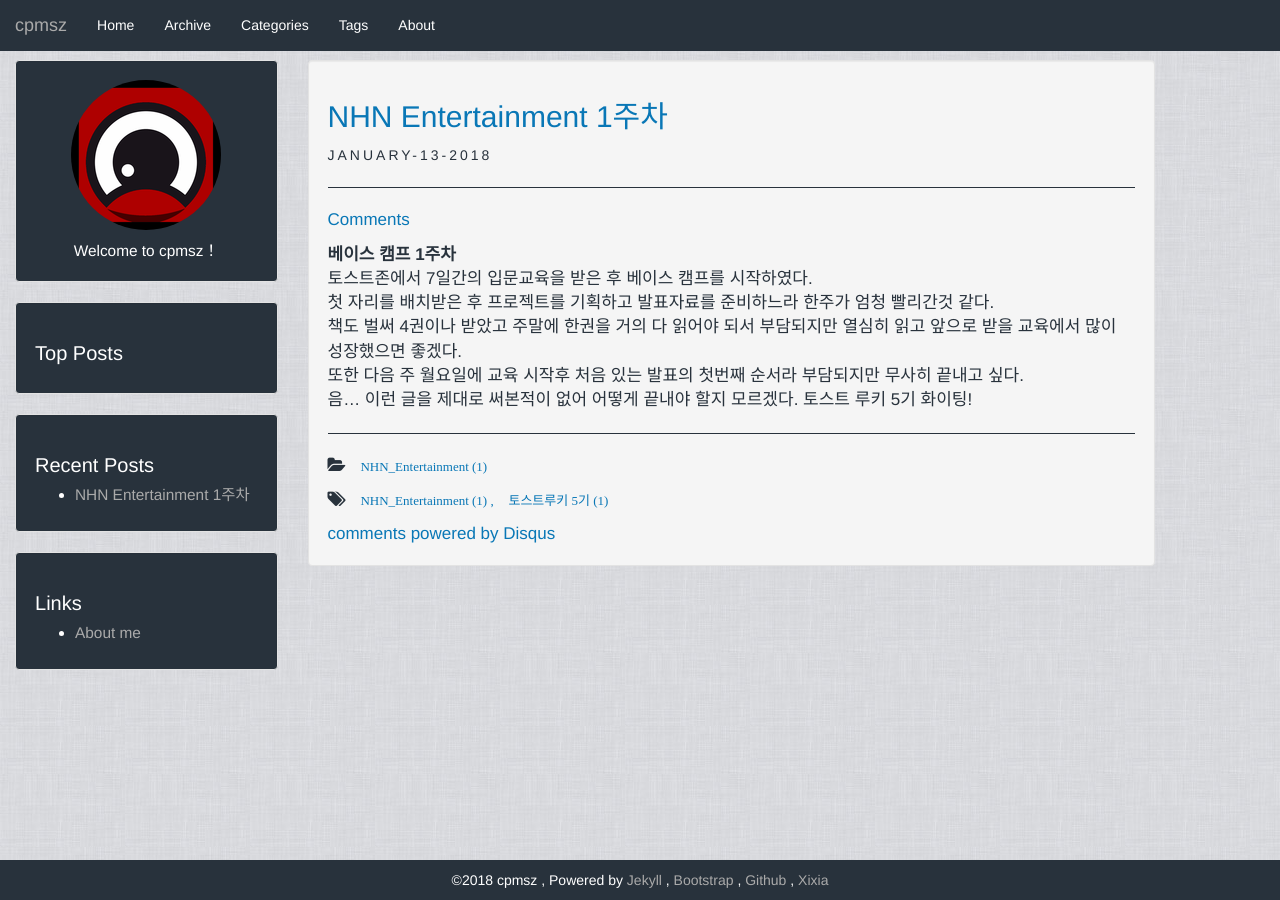
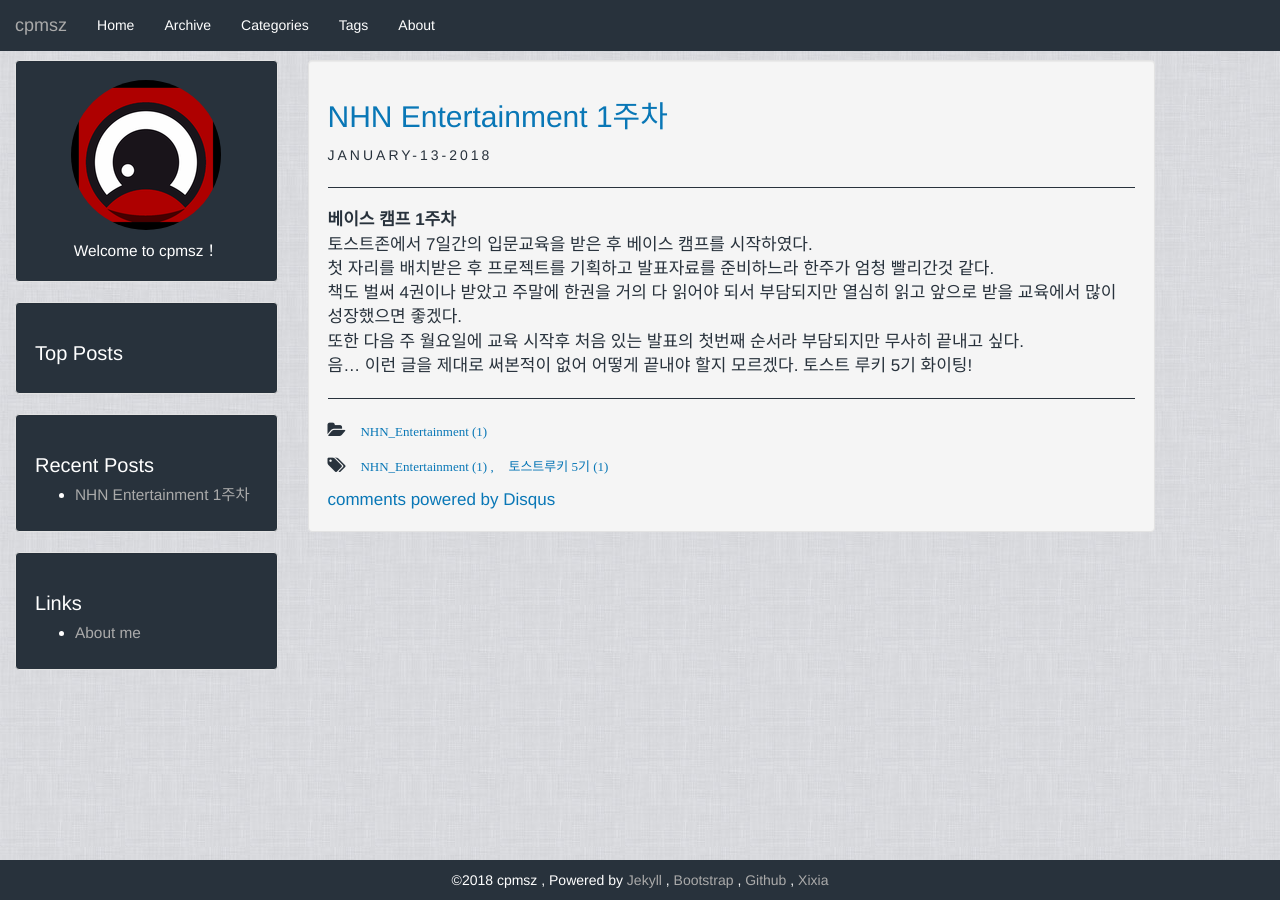
Before and after one commit to cpmsz/cpmsz.github.io, a Jekyll site: the page built from _posts/2018-01-13-NHN_Ent_입사.markdown, in a window 1280 px wide. Built offline with Jekyll 4.4.1, drawn with Linux system fonts in a browser that asks for light colours; comment, search, counter and statistics services are not loaded.

Commit message:
-Delete Useless disqus count

```diff
--- a/_layouts/post.html
+++ b/_layouts/post.html
@@ -9,13 +9,6 @@ layout: default
             {{ page.date | date: date_format }}
         </span>
         <hr style="border-top:1px solid #28323C;"/>
-    {% if site.comments and page.comments %}
-        {% if site.disqus != '' %}
-        <p class="author"><a href="#disqus_thread" data-disqus-identifier="{{ page.url | slugify }}">Comments</a></p>
-        {% elsif site.isso != '' %}
-        <p class="author"><a href="{{ site.baseurl }}{{ page.url }}{{ site.isso_suffix }}#isso-thread">Comments</a></p>
-        {% endif %}
-    {% endif %}
     <div class="post-content">
     {{ content }}
     <hr style="border-top:1px solid #28323C;"/>
```
